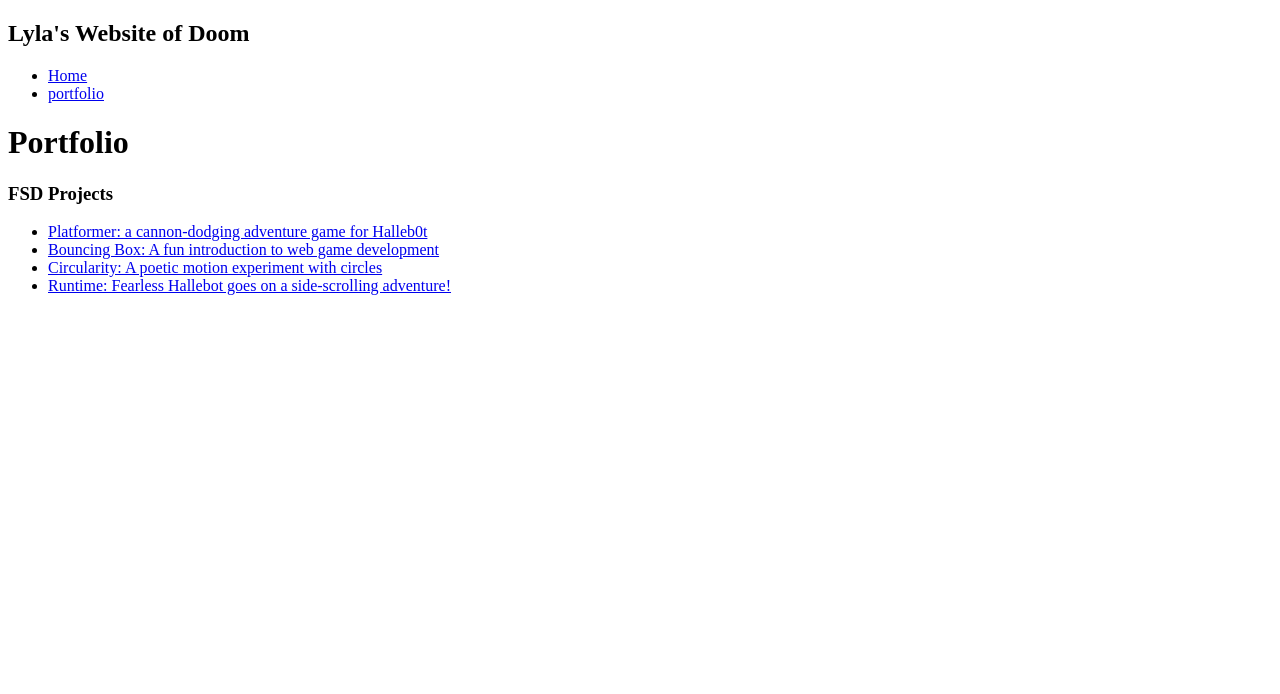
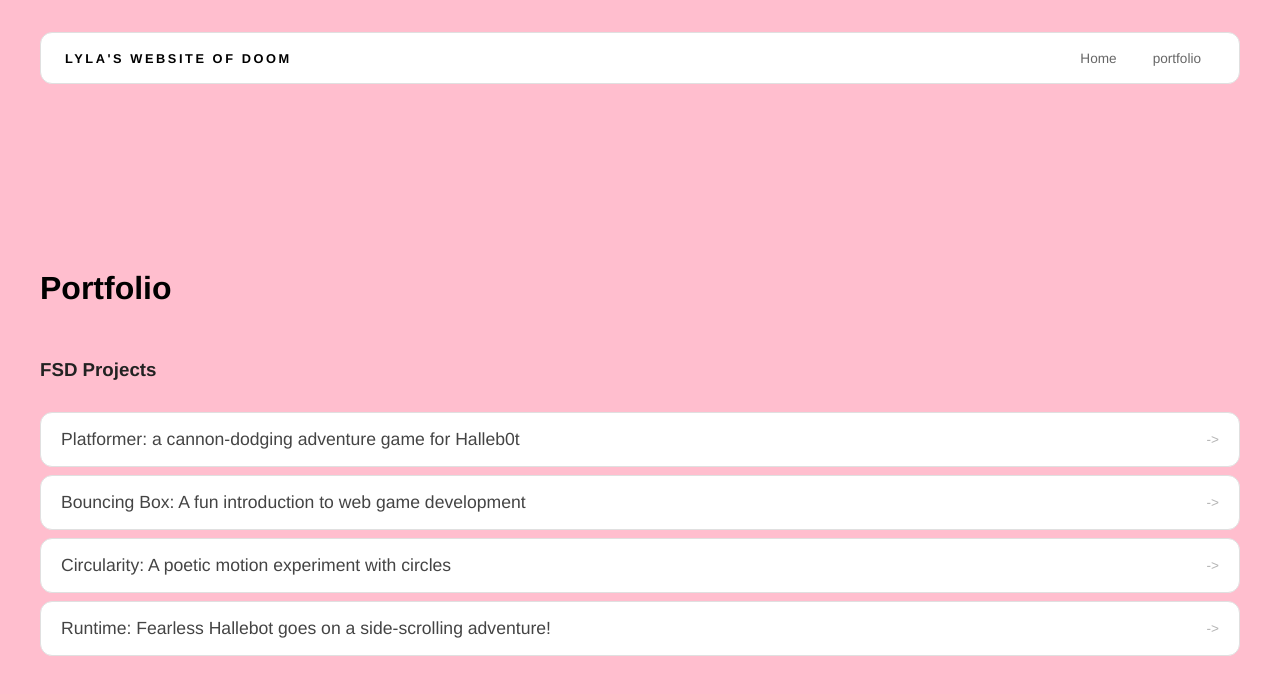
Before and after one commit to chickenramenator/chickenramenator.github.io, a plain HTML site: page portfolio.html in a window 1280 px wide. Drawn offline with Linux system fonts and the light colour scheme.

Commit message:
added style to portfolio page

```diff
--- a/portfolio.html
+++ b/portfolio.html
@@ -1,7 +1,9 @@
 <!DOCTYPE html>
 <html>
+
 <head>
   <title>Lyla's Website of Doom</title>
+  <link rel="stylesheet" href="style.css" />
 </head>
 
 <body>
@@ -44,4 +46,5 @@
 
   </div>
 </body>
+
 </html>
--- a/style.css
+++ b/style.css
@@ -153,3 +153,49 @@
   background: #000;
   color: #fff;
 }
+/* Portfolio Styles */
+.content h1 {
+  color: black;
+}
+
+#portfolio {
+  list-style: none;
+  margin: 0;
+  padding: 0;
+  width: 100%;
+  display: flex;
+  flex-direction: column;
+  gap: 8px;
+}
+
+#portfolio a {
+  display: flex;
+  justify-content: space-between;
+  align-items: center;
+  text-decoration: none;
+  color: #444;
+  padding: 16px 20px;
+  font-size: 1.1rem;
+  font-weight: 500;
+  background: #fff;
+  border: 1px solid #e0e0e0;
+  border-radius: 12px;
+  transition: background 0.25s ease, color 0.25s ease, transform 0.25s ease;
+}
+
+#portfolio a:hover {
+  background: #000;
+  color: #fff;
+  transform: translatex(4px);
+}
+#portfolio a::after {
+  content: "->";
+  font-size: 0.85rem;
+  opacity: 0.4;
+  transition: opacity 0.25s ease;
+  white-space: nowrap;
+}
+
+#portfolio a:hover::after {
+  opacity: 1;
+}
```
Lines whose indentation alone changed are shown as unchanged.
